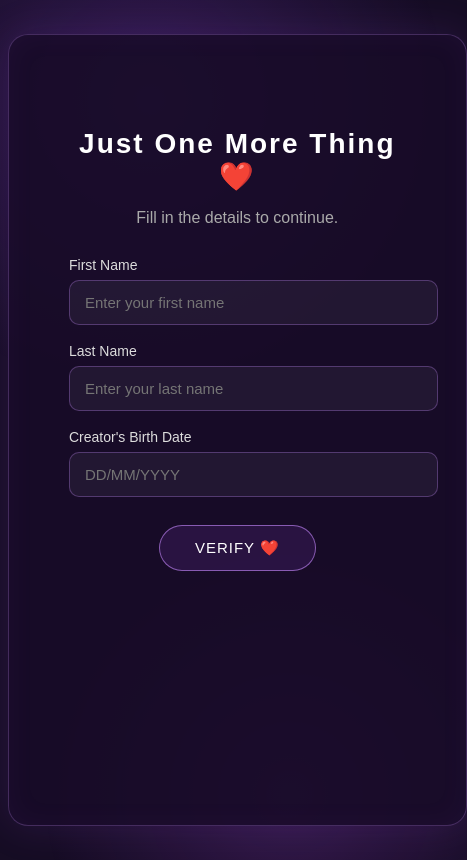
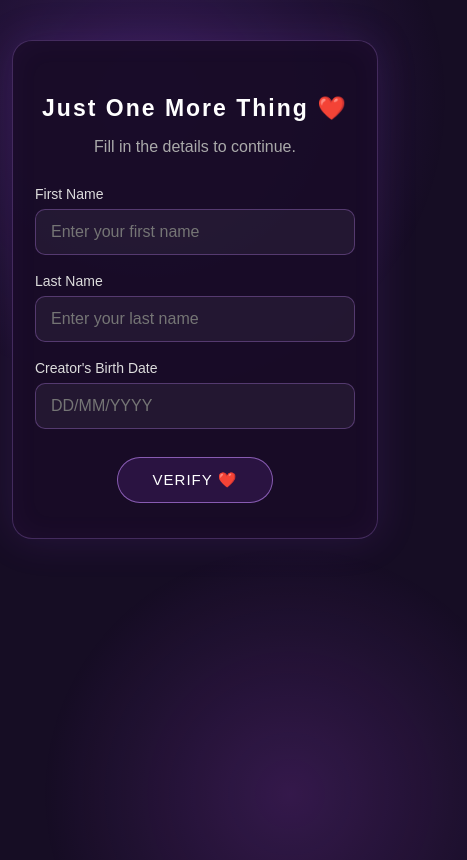
Before and after one commit to fattoumiazer/ghofaya, a plain HTML site: page page2.html in a window 390 px wide. Shown: the whole page, 467 px wide, since content can reach past the window. Drawn offline with Linux system fonts and the light colour scheme.

Commit message:
Update page2.html

```diff
--- a/page2.html
+++ b/page2.html
@@ -5,12 +5,22 @@
     <meta name="viewport" content="width=device-width, initial-scale=1.0">
     <title>Document</title>
     <style>
-        /* PAGE 2 */
+
+* {
+    box-sizing: border-box;
+}
+
+html,
+body {
+    width: 100%;
+    min-height: 100%;
+    margin: 0;
+}
+
 body {
     min-height: 100vh;
 
     background: #160d24;
-
     color: white;
 
     font-family: Arial, sans-serif;
@@ -19,58 +29,87 @@ body {
     justify-content: center;
     align-items: center;
 
-    overflow: hidden;
+    overflow-x: hidden;
+    overflow-y: auto;
+
+    position: relative;
 }
+
+/* Background glow */
+
 body::before {
     content: "";
+
     position: fixed;
+
     width: 600px;
     height: 600px;
+
     background: radial-gradient(
         circle,
         rgba(140, 70, 220, 0.25),
         transparent 70%
     );
+
     top: -200px;
     left: -150px;
+
     animation: moveGlow 8s ease-in-out infinite alternate;
+
     pointer-events: none;
     z-index: 0;
 }
 
 body::after {
     content: "";
+
     position: fixed;
+
     width: 500px;
     height: 500px;
+
     background: radial-gradient(
         circle,
         rgba(190, 80, 255, 0.18),
         transparent 70%
     );
+
     bottom: -200px;
     right: -150px;
+
     animation: moveGlow2 10s ease-in-out infinite alternate;
+
     pointer-events: none;
     z-index: 0;
 }
 
+/* Main page */
+
 .page {
+    width: 100%;
+    min-height: 100vh;
+
+    display: flex;
+    justify-content: center;
+    align-items: center;
+
     position: relative;
     z-index: 1;
+
+    padding: 30px 15px;
 }
 
+/* Box */
 
 .form-box {
-    width: 90%;
+    width: 100%;
     max-width: 700px;
-    min-height: 650px;
 
-    padding: 70px 60px;
+    padding: 50px 40px;
 
     text-align: center;
 
-    background: rgba(25, 12, 40, 0.88);
+    background: rgba(25, 12, 40, 0.95);
 
     border: 1px solid rgba(200, 140, 255, 0.25);
     border-radius: 20px;
@@ -80,6 +119,9 @@ body::after {
         inset 0 0 30px rgba(150, 70, 220, 0.05);
 
     animation: boxAppear 1.2s ease forwards;
+
+    position: relative;
+    z-index: 2;
 }
 
 .form-box h1 {
@@ -93,11 +135,11 @@ body::after {
     margin-bottom: 30px;
 }
 
-
 /* Labels */
 
 .form-box label {
     display: block;
+
     text-align: left;
 
     margin-top: 18px;
@@ -107,11 +149,11 @@ body::after {
     font-size: 14px;
 }
 
-
 /* Inputs */
 
 .form-box input {
     width: 100%;
+
     padding: 13px 15px;
 
     background: rgba(255, 255, 255, 0.05);
@@ -125,6 +167,11 @@ body::after {
     outline: none;
 
     transition: 0.3s;
+
+    position: relative;
+    z-index: 3;
+
+    pointer-events: auto;
 }
 
 .form-box input:focus {
@@ -132,7 +179,6 @@ body::after {
 
     box-shadow: 0 0 15px rgba(170, 90, 240, 0.2);
 }
-
 
 /* Verify button */
 
@@ -142,6 +188,7 @@ body::after {
     padding: 13px 35px;
 
     background: rgba(150, 70, 220, 0.15);
+
     color: white;
 
     border: 1px solid rgba(200, 140, 255, 0.6);
@@ -153,6 +200,13 @@ body::after {
     letter-spacing: 1px;
 
     transition: 0.4s;
+
+    position: relative;
+    z-index: 3;
+
+    pointer-events: auto;
+
+    touch-action: manipulation;
 }
 
 .form-box form > button:hover {
@@ -162,7 +216,6 @@ body::after {
 
     box-shadow: 0 0 25px rgba(180, 100, 255, 0.3);
 }
-
 
 /* Result */
 
@@ -176,9 +229,13 @@ body::after {
     border-radius: 15px;
 
     background: rgba(255, 255, 255, 0.04);
+
     border: 1px solid rgba(200, 140, 255, 0.25);
 
     animation: resultAppear 0.8s ease forwards;
+
+    position: relative;
+    z-index: 3;
 }
 
 #result-title {
@@ -192,7 +249,6 @@ body::after {
     margin-bottom: 20px;
 }
 
-
 /* Continue */
 
 #continue-button {
@@ -203,6 +259,7 @@ body::after {
     padding: 13px 32px;
 
     background: transparent;
+
     color: white;
 
     border: 1px solid rgba(200, 140, 255, 0.7);
@@ -214,10 +271,18 @@ body::after {
     letter-spacing: 1px;
 
     transition: 0.4s;
+
+    position: relative;
+    z-index: 4;
+
+    pointer-events: auto;
+
+    touch-action: manipulation;
 }
 
 #continue-button:hover {
     background: white;
+
     color: #180b25;
 
     transform: scale(1.05);
@@ -225,11 +290,9 @@ body::after {
     box-shadow: 0 0 25px rgba(200, 140, 255, 0.4);
 }
 
-
 /* Animations */
 
 @keyframes resultAppear {
-
     from {
         opacity: 0;
         transform: translateY(15px);
@@ -240,9 +303,46 @@ body::after {
         transform: translateY(0);
     }
 }
-#result-message {
-    display: none;
+
+@keyframes boxAppear {
+    from {
+        opacity: 0;
+        transform: translateY(30px);
+    }
+
+    to {
+        opacity: 1;
+        transform: translateY(0);
+    }
 }
+
+/* Mobile */
+
+@media (max-width: 600px) {
+
+    .page {
+        padding: 20px 12px;
+        align-items: flex-start;
+    }
+
+    .form-box {
+        margin-top: 20px;
+        padding: 35px 22px;
+    }
+
+    .form-box h1 {
+        font-size: 23px;
+    }
+
+    .form-box input {
+        font-size: 16px;
+    }
+
+    .form-box form > button {
+        font-size: 15px;
+    }
+}
+
     </style>
 </head>
 <body>
```
